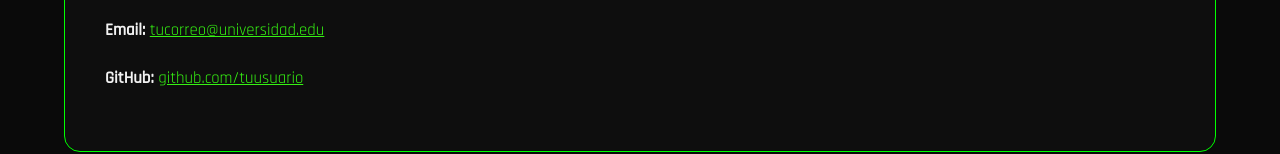
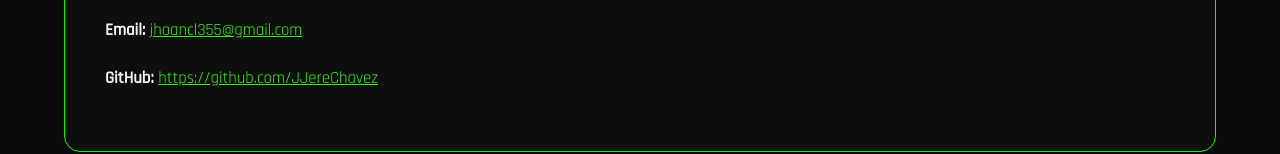
Before and after one commit to JJereChavez/Estad-stica-Computacional, a plain HTML site: page index.html in a window 1280 px wide. Shown: the part 3883-4037 px from the top of the page. Drawn offline with Linux system fonts and the light colour scheme.

Commit message:
Update index.html

```diff
--- a/index.html
+++ b/index.html
@@ -604,8 +604,8 @@
     <section id="contacto">
       <h2>📬 Contacto</h2>
       <p>¿Tienes comentarios, sugerencias o quieres colaborar? ¡No dudes en escribirme! Estoy abierto a retroalimentación académica y oportunidades de aprendizaje conjunto.</p>
-      <p><strong>Email:</strong> <a href="mailto:jhoancl355@gmail.com" style="color: var(--neon-green); text-decoration: underline;">tucorreo@universidad.edu</a></p>
-      <p><strong>GitHub:</strong> <a href="https://github.com/JJereChavez" target="_blank" style="color: var(--neon-green); text-decoration: underline;">github.com/tuusuario</a></p>
+      <p><strong>Email:</strong> <a href="mailto:jhoancl355@gmail.com" style="color: var(--neon-green); text-decoration: underline;">jhoancl355@gmail.com</a></p>
+      <p><strong>GitHub:</strong> <a href="https://github.com/JJereChavez" target="_blank" style="color: var(--neon-green); text-decoration: underline;">https://github.com/JJereChavez</a></p>
     </section>
   </div>
 
```
